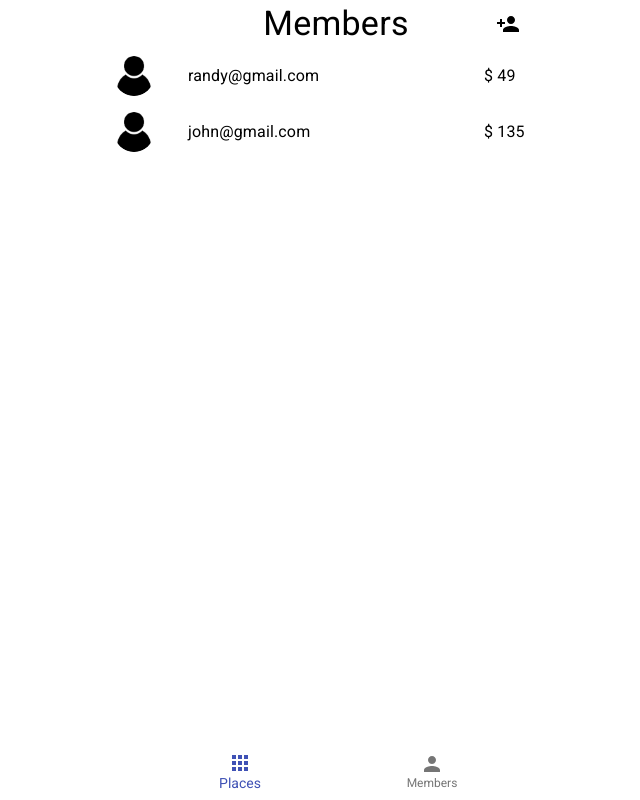
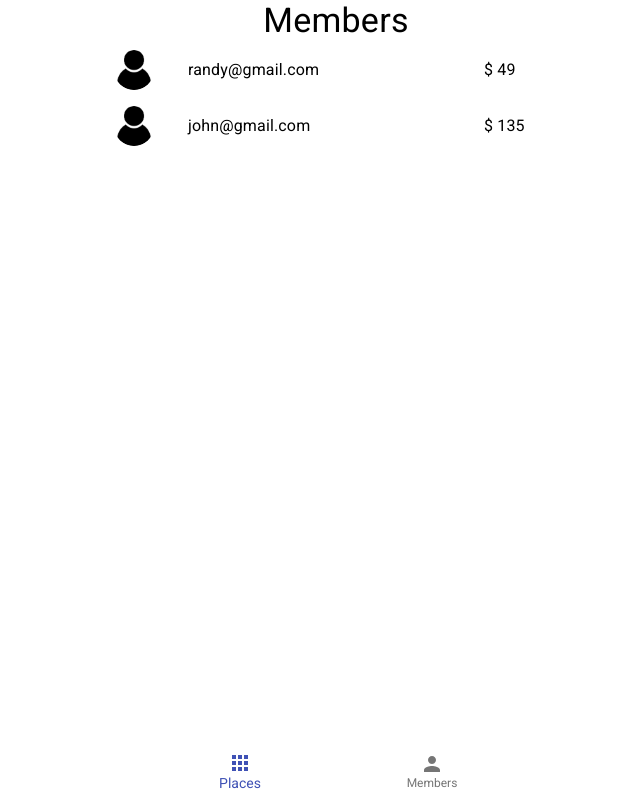
Before and after one commit to Litvinov1618/place-me, a React (Create React App) app: page /members in a window 1280 px wide. Shown: the whole page, without its empty margins (304-944 px from the left). Built offline with nearby package versions, Linux system fonts and the light colour scheme.

Commit message:
AddNewUser bug fixes

```diff
--- a/src/components/AddNewUser.tsx
+++ /dev/null
@@ -1,12 +0,0 @@
-import React from 'react'
-import TextField from '@material-ui/core/TextField'
-
-const AddNewUser: React.FC = () => {
-  return (
-    <div>
-      <TextField label="Email" variant="filled" />
-    </div>
-  )
-}
-
-export default AddNewUser
--- a/src/components/App.tsx
+++ b/src/components/App.tsx
@@ -2,7 +2,6 @@ import React from 'react'
 import Navigation from './Navigation'
 import Places from './Places'
 import Members from './Members'
-import AddNewUser from './AddNewUser'
 import { Switch, Route, BrowserRouter as Router } from 'react-router-dom'
 import { makeStyles } from '@material-ui/core/styles'
 import Container from '@material-ui/core/Container'
@@ -31,9 +30,6 @@ const App: React.FC = () => {
             <Route path="/members">
               <Members />
             </Route>
-            <Route path="/new-user">
-              <AddNewUser />
-            </Route>
             {/* <Route path="/settings">Settings</Route> */}
           </Switch>
         </div>
--- a/src/components/Members.tsx
+++ b/src/components/Members.tsx
@@ -20,7 +20,7 @@ const testMembers = [
 const Members: React.FC = () => {
   return (
     <div>
-      <Header headerText="Members" nextPage="/new-user" />
+      <Header headerText="Members" />
       <GridList spacing={0} cellHeight={56} cols={1}>
         {testMembers.map(({ userEmail, balance }) => (
           <Grid container alignItems="center">
```
